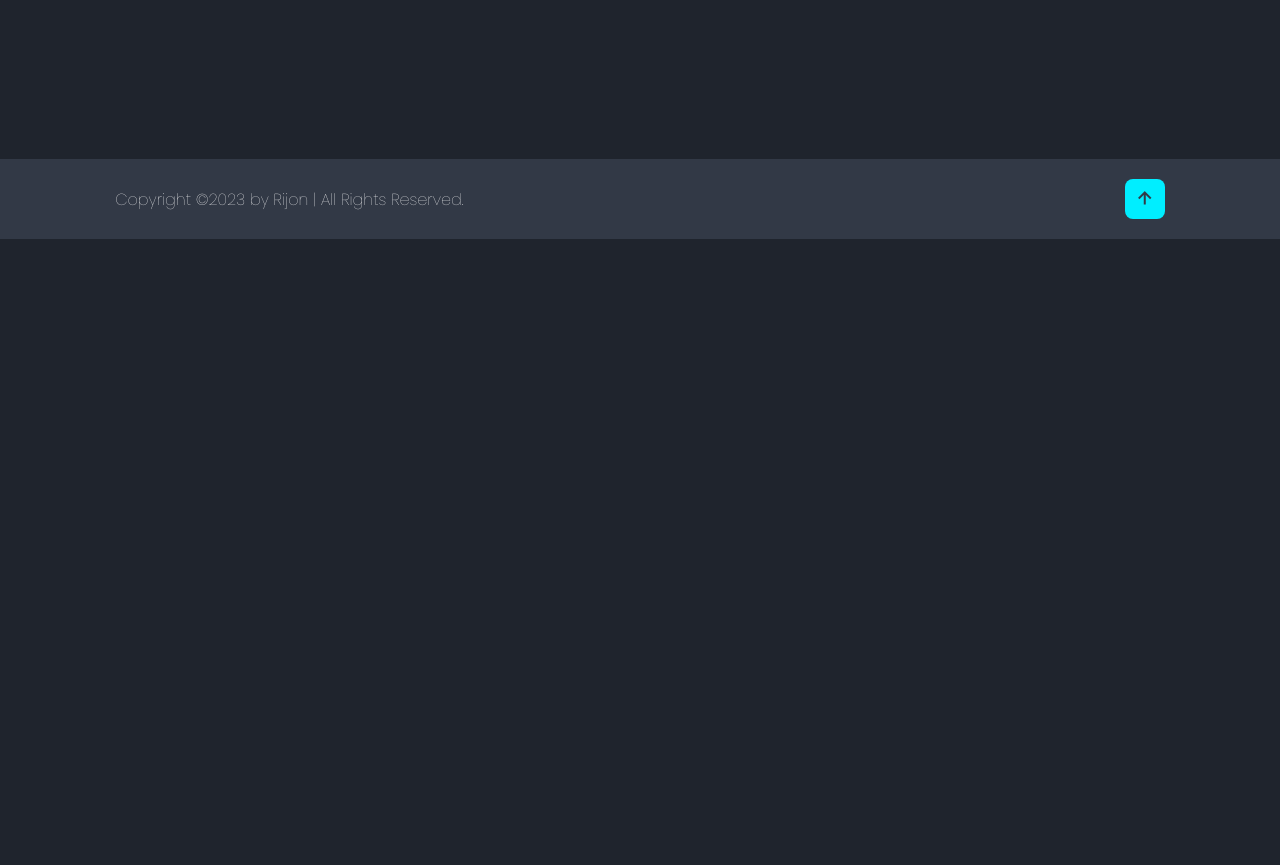
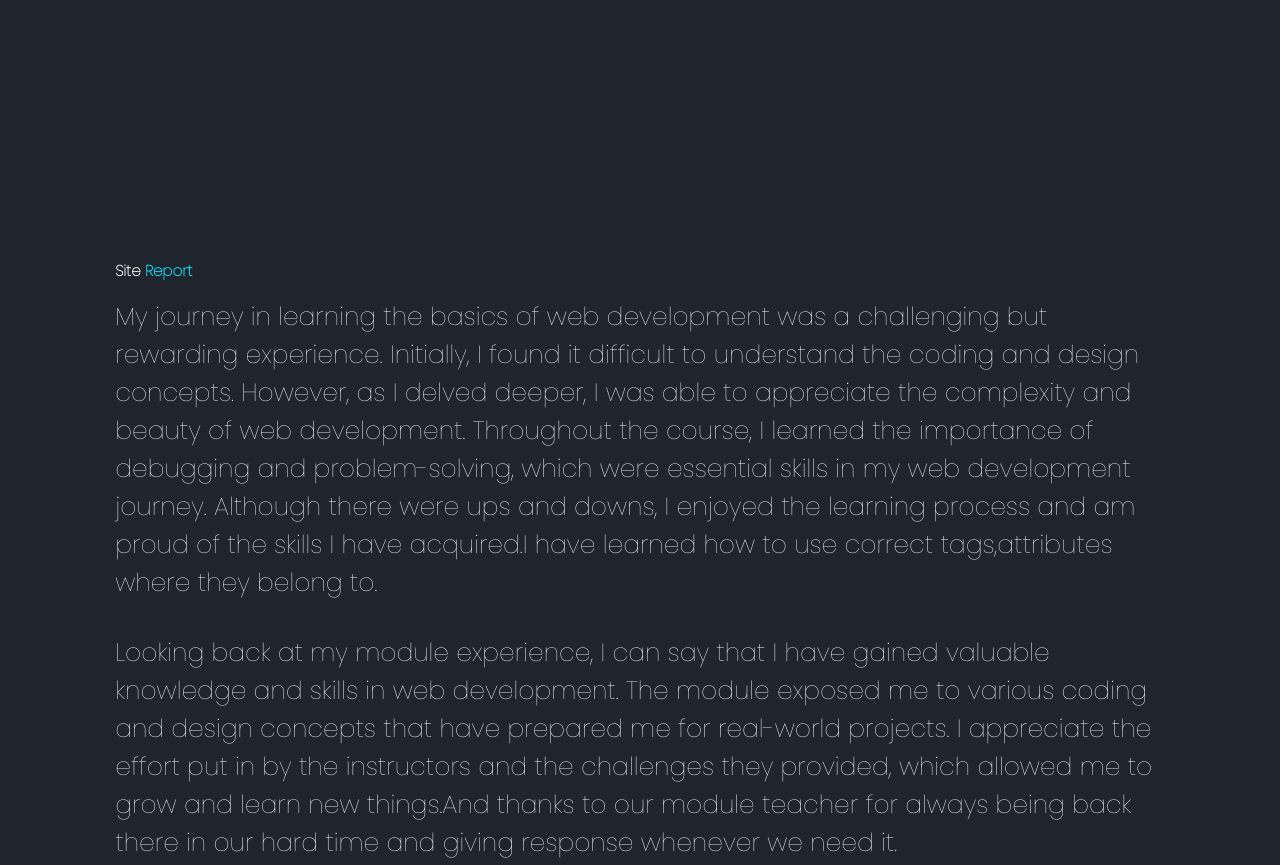
Before and after one commit to Rijon63/project-1, a plain HTML site: page index.html in a window 1280 px wide. Shown: the part 3041-3906 px from the top of the page. Before the commit the page ends 3280 px from the top, so only its background shows below. Drawn offline with nearby package versions, Linux system fonts and the light colour scheme.

Commit message:
commiting my site report branch

```diff
--- a/index.html
+++ b/index.html
@@ -136,6 +136,20 @@
       </div>
     </section>
 
+
+    <section class="sitereport" id="sitereport">
+      <h1 class="heading">Site <span>  Report</span></h1>
+      <div class="site-content">
+           <br><p>My journey in learning the basics of web development was a challenging but rewarding experience. Initially, I found it difficult to understand the coding and design concepts. However, as I delved deeper, I was able to appreciate the complexity and beauty of web development. Throughout the course, I learned the importance of debugging and problem-solving, which were essential skills in my web development journey. Although there were ups and downs, I enjoyed the learning process and am proud of the skills I have acquired.I have learned how to use correct tags,attributes where they belong to.</p></br>
+
+           <br><p>Looking back at my module experience, I can say that I have gained valuable knowledge and skills in web development. The module exposed me to various coding and design concepts that have prepared me for real-world projects. I appreciate the effort put in by the instructors and the challenges they provided, which allowed me to grow and learn new things.And thanks to our module teacher for always being back there in our hard time and giving response whenever we need it.</p></br>
+
+          <br> <p>During the term, I developed a website from scratch, which was an excellent opportunity to apply the skills I had learned. I started with researching and moved on to coding the website. I chose a minimalistic design and used a simple color scheme to ensure the site was visually appealing. The font selection was crucial in ensuring the site was easy to read, and I chose sans-serif fonts. I also used various websites as a source of inspiration, which influenced the final design of the website.Mainly,I watched some youtube videos to make my website more attractive and pleasing. </p></br>
+
+         <br><p> In conclusion, the web development module was an invaluable experience that has equipped me with the necessary skills for a career in web development. I am grateful for the opportunity and look forward to applying the skills I have learned.</p></br>
+      </div>
+
+
     <footer class="footer">
       <div class="footer-text">
         <p>Copyright &copy;2023 by Rijon | All Rights Reserved.</p>
--- a/style.css
+++ b/style.css
@@ -295,6 +295,11 @@ span {
 }
 
 
+.site-content p {
+    font-size: 2.5rem;
+}
+
+
 .footer {
     display: flex;
     justify-content: space-between;
```
